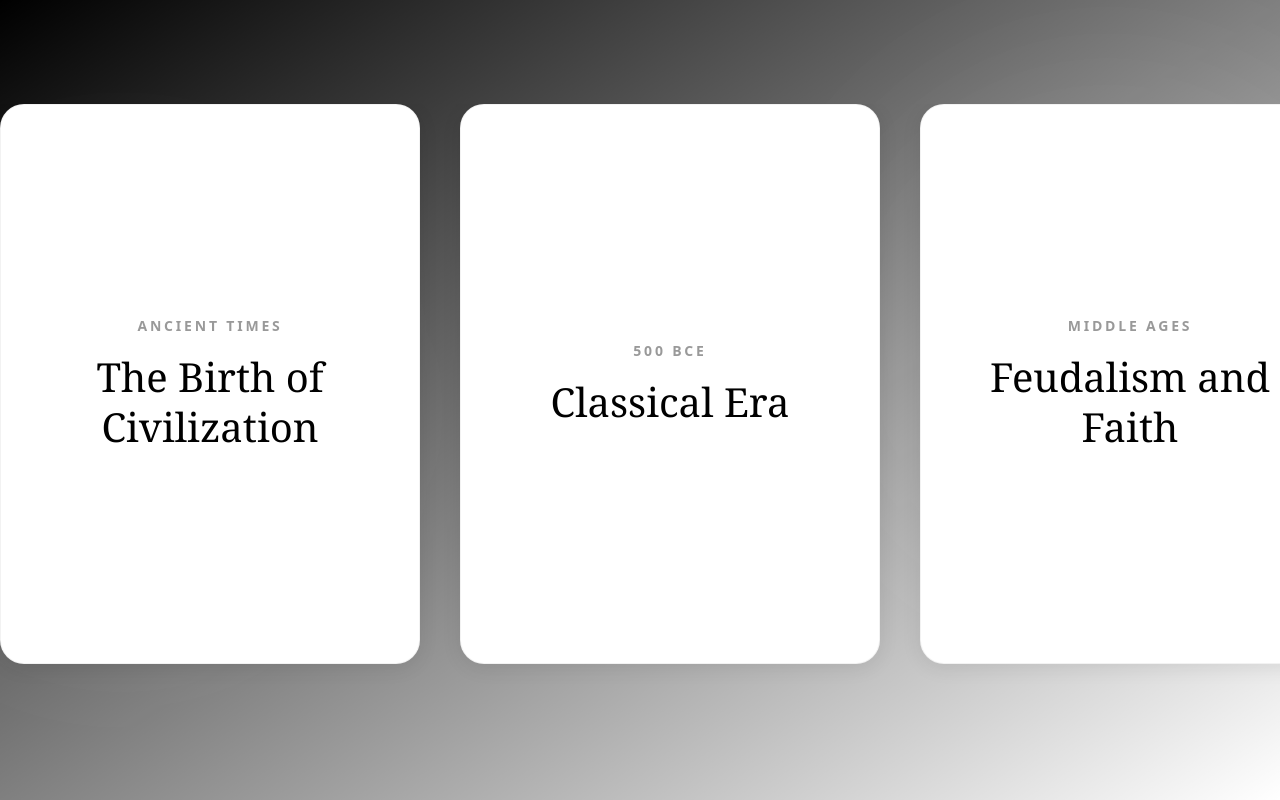
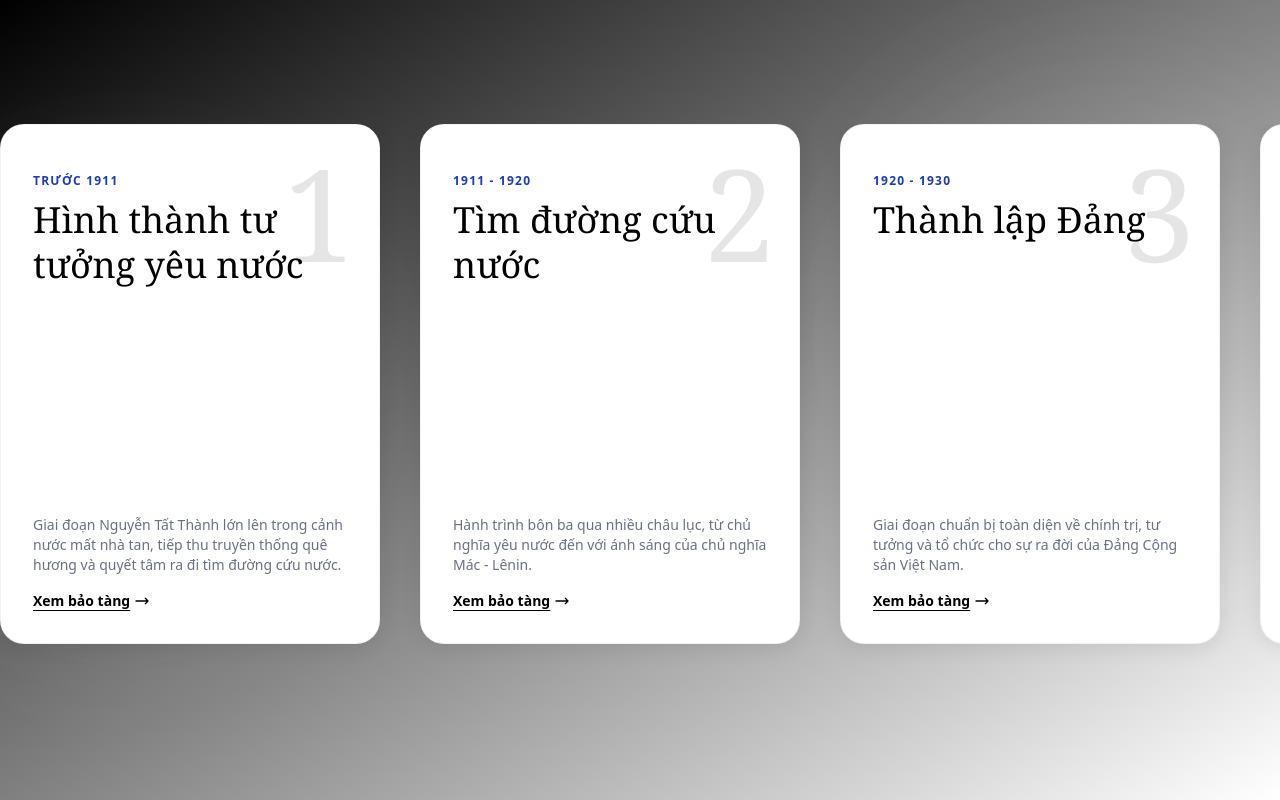
Before and after one commit to PainInVein/HCM202Test, a React (Vite) app: page / in a window 1280 px wide. Built offline with nearby package versions, Linux system fonts and the light colour scheme.

Commit message:
Fill Content

```diff
--- a/src/Components/TimelineCard.tsx
+++ b/src/Components/TimelineCard.tsx
@@ -12,7 +12,7 @@ export function TimelineCard({ item, index, isActive, onClick }: TimelineCardPro
   return (
     <motion.button
       onClick={onClick}
-      layoutId={`card-${index}`}
+      layoutId={`card-${item.id}`} // Dùng ID thay vì index để ổn định hơn
       initial={{ opacity: 0, x: 50 }}
       whileInView={{ opacity: 1, x: 0 }}
       viewport={{ once: true, margin: "-50px" }}
@@ -23,9 +23,9 @@ export function TimelineCard({ item, index, isActive, onClick }: TimelineCardPro
       whileHover={{ scale: 1.05, y: -10 }}
       whileTap={{ scale: 0.98 }}
       className={`
-        relative flex-shrink-0 flex flex-col justify-center items-center text-center
-        w-[320px] h-[480px] md:w-[420px] md:h-[560px]
-        bg-white rounded-[24px] p-8 md:p-12
+        relative shrink-0 flex flex-col justify-between text-left
+        w-75 h-112.5 md:w-95 md:h-130
+        bg-white rounded-3xl p-8
         border transition-all duration-300 snap-start overflow-hidden group
         ${isActive
           ? "border-black/20 shadow-[0_24px_80px_rgba(0,0,0,0.2)]"
@@ -33,21 +33,32 @@ export function TimelineCard({ item, index, isActive, onClick }: TimelineCardPro
         }
       `}
     >
-      {/* Background Hover Effect */}
-      <div className="absolute inset-0 bg-gradient-to-br from-black/[0.02] to-transparent opacity-0 group-hover:opacity-100 transition-opacity duration-300 pointer-events-none" />
-      <div className="absolute inset-0 bg-gradient-to-br from-[#f8f8f8] to-white opacity-0 group-hover:opacity-100 transition-opacity duration-300 pointer-events-none" />
+      {/* Background Decor */}
+      <div className="absolute top-0 right-0 p-6 opacity-10 font-serif text-9xl leading-none select-none pointer-events-none">
+        {index + 1}
+      </div>
 
-      {/* Top Line Hover Effect */}
-      <div className="absolute top-0 left-0 right-0 h-1 bg-gradient-to-r from-transparent via-black/10 to-transparent opacity-0 group-hover:opacity-100 transition-opacity duration-500" />
-
-      {/* Content */}
-      <div className="relative z-10 flex flex-col items-center justify-center w-full">
-        <span className="text-xs md:text-sm tracking-[0.2em] uppercase text-black/40 font-semibold mb-4 block">
+      {/* Top Content */}
+      <div className="relative z-10 mt-4">
+        <span className="text-xs font-bold tracking-widest uppercase text-blue-800 mb-2 block">
           {item.year}
         </span>
-        <h2 className="font-serif text-3xl md:text-[2.5rem] leading-tight text-black font-normal">
+        <h2 className="font-serif text-3xl md:text-4xl leading-tight text-black font-normal">
           {item.title}
         </h2>
+      </div>
+
+      {/* Bottom Content: Description Preview */}
+      <div className="relative z-10 mt-auto">
+        <p className="text-sm text-gray-500 line-clamp-3 mb-4">
+          {item.description}
+        </p>
+        <div className="flex items-center text-sm font-semibold underline decoration-1 underline-offset-4 group-hover:text-blue-800 transition-colors">
+          Xem bảo tàng
+          <svg className="w-4 h-4 ml-1 transition-transform group-hover:translate-x-1" fill="none" viewBox="0 0 24 24" stroke="currentColor">
+            <path strokeLinecap="round" strokeLinejoin="round" strokeWidth={2} d="M17 8l4 4m0 0l-4 4m4-4H3" />
+          </svg>
+        </div>
       </div>
     </motion.button>
   );
--- a/src/data/timelineData.ts
+++ b/src/data/timelineData.ts
@@ -1,45 +1,98 @@
+// Định nghĩa kiểu dữ liệu cho nội dung chi tiết
+export type DetailItem = {
+  type: 'text' | 'image' | 'heading';
+  content?: string;
+  src?: string; // Chỉ dùng cho loại 'image'
+  caption?: string; // Chú thích ảnh
+};
+
 export type TimelineItemType = {
+  id: number;
   year: string;
   title: string;
-  description: string;
-  fullContent?: string;
+  description: string; // Mô tả ngắn hiện ở thẻ bên ngoài
+  details: DetailItem[]; // Nội dung chi tiết bên trong (gồm cả diễn biến và hiện vật)
 };
 
 export const timelineData: TimelineItemType[] = [
   {
-    year: "Ancient Times",
-    title: "The Birth of Civilization",
-    description: "Early human societies develop agriculture, writing systems, and the first cities.",
-    fullContent: "The birth of civilization marks one of humanity's greatest achievements. Around 3500 BCE, the first cities emerged in Mesopotamia...",
+    id: 1,
+    year: "Trước 1911",
+    title: "Hình thành tư tưởng yêu nước",
+    description: "Giai đoạn Nguyễn Tất Thành lớn lên trong cảnh nước mất nhà tan, tiếp thu truyền thống quê hương và quyết tâm ra đi tìm đường cứu nước.",
+    details: [
+      { type: 'heading', content: "Bối cảnh & Diễn biến" },
+      { type: 'text', content: "Sinh ngày 19-5-1890 tại Nam Đàn, Nghệ An trong một gia đình nhà Nho yêu nước. Người lớn lên tại vùng quê giàu truyền thống hiếu học và bất khuất." },
+      { type: 'text', content: "Chứng kiến sự thống trị của Pháp và sự bất lực của triều đình Huế, Người sớm hình thành ý chí đánh đuổi thực dân. Năm 1908, Người tham gia phong trào chống thuế ở Trung Kỳ." },
+      { type: 'text', content: "Dạy học tại trường Dục Thanh (Phan Thiết), tiếp cận tư tưởng tiến bộ trước khi vào Sài Gòn." },
+      { type: 'heading', content: "Không gian trưng bày" },
+      { type: 'image', src: "https://placehold.co/800x500/e2e8f0/1e293b?text=Mo+Hinh+Lang+Sen", caption: "Mô hình 3D Làng Sen - Quê nội Bác Hồ" },
+      { type: 'image', src: "https://placehold.co/800x500/e2e8f0/1e293b?text=Mo+Hinh+Lang+Hoang+Tru", caption: "Mô hình Làng Hoàng Trù - Quê ngoại" },
+      { type: 'image', src: "https://placehold.co/800x500/e2e8f0/1e293b?text=Truong+Duc+Thanh", caption: "Trường Dục Thanh - Nơi Bác dạy học" }
+    ]
   },
   {
-    year: "500 BCE",
-    title: "Classical Era",
-    description: "Golden ages of Greece and Rome bring philosophy, democracy, and monumental architecture.",
-    fullContent: "The Classical Era represents a golden age of human achievement. In Ancient Greece, philosophers like Socrates, Plato...",
+    id: 2,
+    year: "1911 - 1920",
+    title: "Tìm đường cứu nước",
+    description: "Hành trình bôn ba qua nhiều châu lục, từ chủ nghĩa yêu nước đến với ánh sáng của chủ nghĩa Mác - Lênin.",
+    details: [
+      { type: 'heading', content: "Hành trình chân lý" },
+      { type: 'text', content: "Ngày 5-6-1911: Tại bến Nhà Rồng, Người lấy tên Văn Ba, lên tàu Latouche-Tréville sang phương Tây." },
+      { type: 'text', content: "Năm 1919: Gửi 'Bản Yêu sách của nhân dân An Nam' tới Hội nghị Vécxây đòi quyền tự quyết cho dân tộc." },
+      { type: 'text', content: "Tháng 7-1920: Đọc 'Sơ thảo lần thứ nhất Những Luận cương về vấn đề dân tộc và thuộc địa' của Lênin. Người cảm động thốt lên: 'Đây là cái cần thiết cho chúng ta, đây là con đường giải phóng chúng ta!'." },
+      { type: 'text', content: "Tháng 12-1920: Bỏ phiếu tán thành Quốc tế III, tham gia sáng lập Đảng Cộng sản Pháp." },
+      { type: 'heading', content: "Hiện vật trưng bày" },
+      { type: 'image', src: "https://placehold.co/800x500/e2e8f0/1e293b?text=Tau+Latouche+Treville", caption: "Mô hình tàu Đô đốc Latouche-Tréville" },
+      { type: 'image', src: "https://placehold.co/800x500/e2e8f0/1e293b?text=Luan+Cuong+Lenin", caption: "Sơ thảo Luận cương của Lênin" }
+    ]
   },
   {
-    year: "Middle Ages",
-    title: "Feudalism and Faith",
-    description: "Europe enters the medieval period with knights, castles, and the rise of Christianity.",
-    fullContent: "The Middle Ages (500-1500 CE) saw profound transformations across Europe, Asia, and Africa...",
+    id: 3,
+    year: "1920 - 1930",
+    title: "Thành lập Đảng",
+    description: "Giai đoạn chuẩn bị toàn diện về chính trị, tư tưởng và tổ chức cho sự ra đời của Đảng Cộng sản Việt Nam.",
+    details: [
+      { type: 'heading', content: "Truyền bá lý luận" },
+      { type: 'text', content: "1921: Thành lập Hội Liên hiệp Thuộc địa tại Pháp, chủ nhiệm báo 'Người Cùng Khổ' (Le Paria)." },
+      { type: 'text', content: "1925: Thành lập Hội Việt Nam Cách mạng Thanh niên tại Quảng Châu (Trung Quốc), đào tạo cán bộ cốt cán." },
+      { type: 'text', content: "1927: Xuất bản tác phẩm 'Đường Kách Mệnh' - cuốn sách gối đầu giường của các thế hệ cách mạng đầu tiên." },
+      { type: 'text', content: "3-2-1930: Chủ trì Hội nghị hợp nhất các tổ chức cộng sản, thành lập Đảng Cộng sản Việt Nam." },
+      { type: 'heading', content: "Tác phẩm lịch sử" },
+      { type: 'image', src: "https://placehold.co/800x500/e2e8f0/1e293b?text=Ban+An+Che+Do+Thuc+Dan", caption: "Tác phẩm: Bản án chế độ thực dân Pháp (1925)" },
+      { type: 'image', src: "https://placehold.co/800x500/e2e8f0/1e293b?text=Duong+Kach+Menh", caption: "Tác phẩm: Đường Kách Mệnh (1927)" }
+    ]
   },
   {
-    year: "1500s",
-    title: "Renaissance & Exploration",
-    description: "A rebirth of art and science in Europe, alongside the Age of Discovery.",
-    fullContent: "The Renaissance (14th-17th centuries) marked a rebirth of classical learning and humanistic values...",
+    id: 4,
+    year: "1930 - 1941",
+    title: "Vượt qua thử thách",
+    description: "Kiên định giữ vững đường lối cách mạng đúng đắn trước những quan điểm sai trái và sự đàn áp của kẻ thù.",
+    details: [
+      { type: 'heading', content: "Bản lĩnh chính trị" },
+      { type: 'text', content: "1931: Bị thực dân Anh bắt giam trái phép tại Hồng Kông (Vụ án Tống Văn Sơ)." },
+      { type: 'text', content: "1934-1938: Học tập tại Quốc tế Cộng sản (Liên Xô). Đây là giai đoạn Người phải đấu tranh để bảo vệ quan điểm 'Giải phóng dân tộc' trước những luồng tư tưởng giáo điều." },
+      { type: 'text', content: "1938: Gửi thư cho Quốc tế Cộng sản bày tỏ nguyện vọng trở về nước hoạt động." },
+      { type: 'heading', content: "Tư liệu trưng bày" },
+      { type: 'image', src: "https://placehold.co/800x500/e2e8f0/1e293b?text=Ho+So+Vu+An", caption: "Hồ sơ vụ án Tống Văn Sơ tại Hồng Kông" },
+      { type: 'image', src: "https://placehold.co/800x500/e2e8f0/1e293b?text=Thu+Gui+Quoc+Te+Cong+San", caption: "Bức thư gửi Quốc tế Cộng sản (1938)" }
+    ]
   },
   {
-    year: "1789",
-    title: "Revolutions",
-    description: "The French Revolution and Industrial Revolution transform politics and society.",
-    fullContent: "1789 marked the beginning of revolutionary change that would reshape the modern world...",
-  },
-  {
-    year: "20th Century",
-    title: "World Wars & Beyond",
-    description: "Two global conflicts, the Cold War, and the dawn of the digital era.",
-    fullContent: "The 20th century was an era of unprecedented change, conflict, and progress. Two World Wars reshaped global politics...",
-  },
+    id: 5,
+    year: "1941 - 1969",
+    title: "Soi đường & Lãnh đạo",
+    description: "Trực tiếp lãnh đạo cách mạng Việt Nam đi từ thắng lợi này đến thắng lợi khác, hoàn thiện hệ thống tư tưởng.",
+    details: [
+      { type: 'heading', content: "Lãnh đạo cách mạng" },
+      { type: 'text', content: "1941: Về nước sau 30 năm xa cách, chọn hang Pác Bó làm nơi hoạt động, thành lập Mặt trận Việt Minh." },
+      { type: 'text', content: "2-9-1945: Đọc Tuyên ngôn Độc lập tại quảng trường Ba Đình, khai sinh nước Việt Nam Dân chủ Cộng hòa." },
+      { type: 'text', content: "1954: Lãnh đạo chiến thắng Điện Biên Phủ 'lừng lẫy năm châu, chấn động địa cầu'." },
+      { type: 'text', content: "1969: Trước khi đi xa, Người để lại bản Di chúc lịch sử - kết tinh tinh hoa tư tưởng và đạo đức." },
+      { type: 'heading', content: "Di sản vô giá" },
+      { type: 'image', src: "https://placehold.co/800x500/e2e8f0/1e293b?text=Hang+Pac+Bo", caption: "Mô hình Hang Pác Bó (Cao Bằng)" },
+      { type: 'image', src: "https://placehold.co/800x500/e2e8f0/1e293b?text=Tuyen+Ngon+Doc+Lap", caption: "Bản thảo Tuyên ngôn Độc lập" },
+      { type: 'image', src: "https://placehold.co/800x500/e2e8f0/1e293b?text=Di+Chuc", caption: "Bản Di chúc viết tay của Người" }
+    ]
+  }
 ];
```
Also changed, not shown: src/Components/DetailView.tsx (+74 -26 lines).
